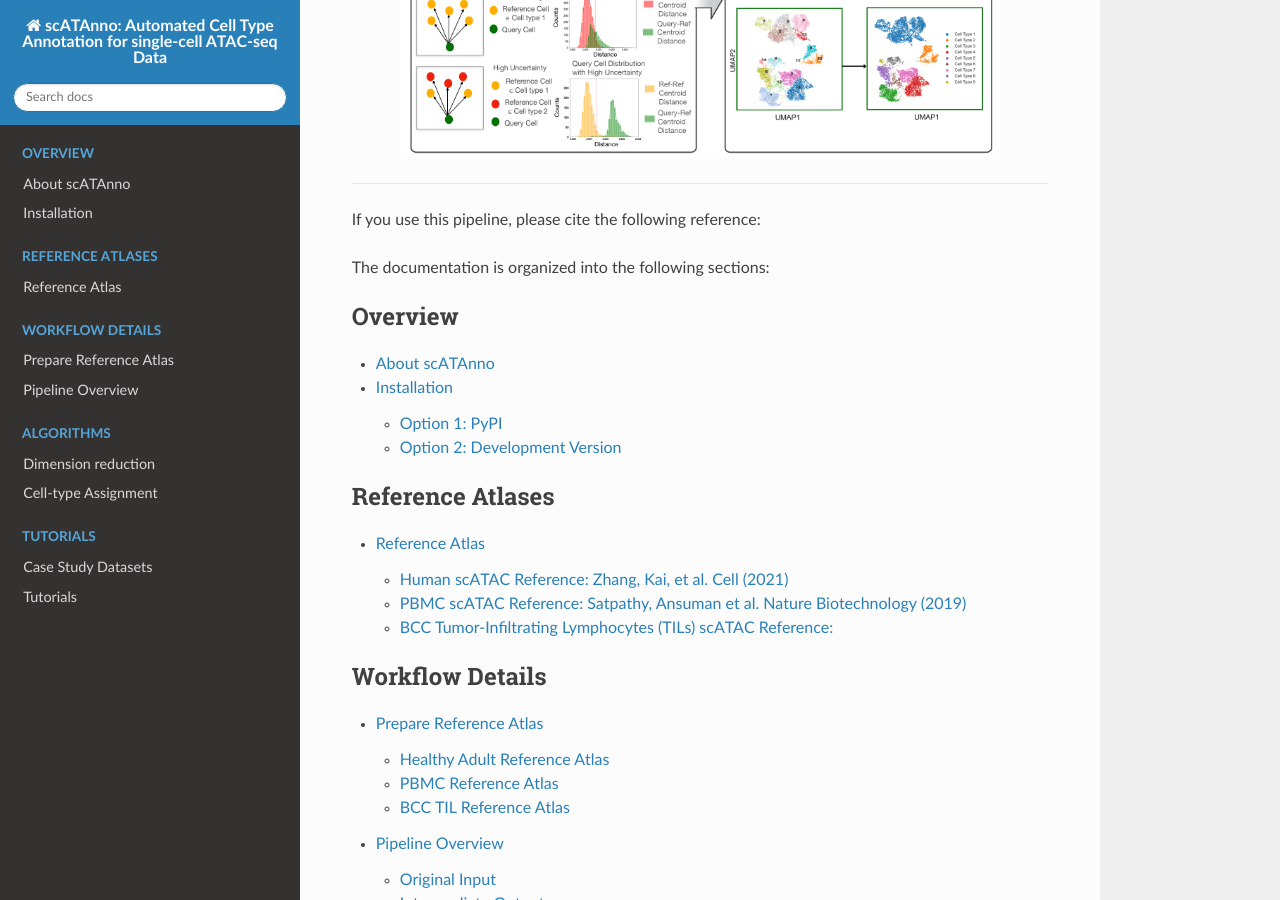
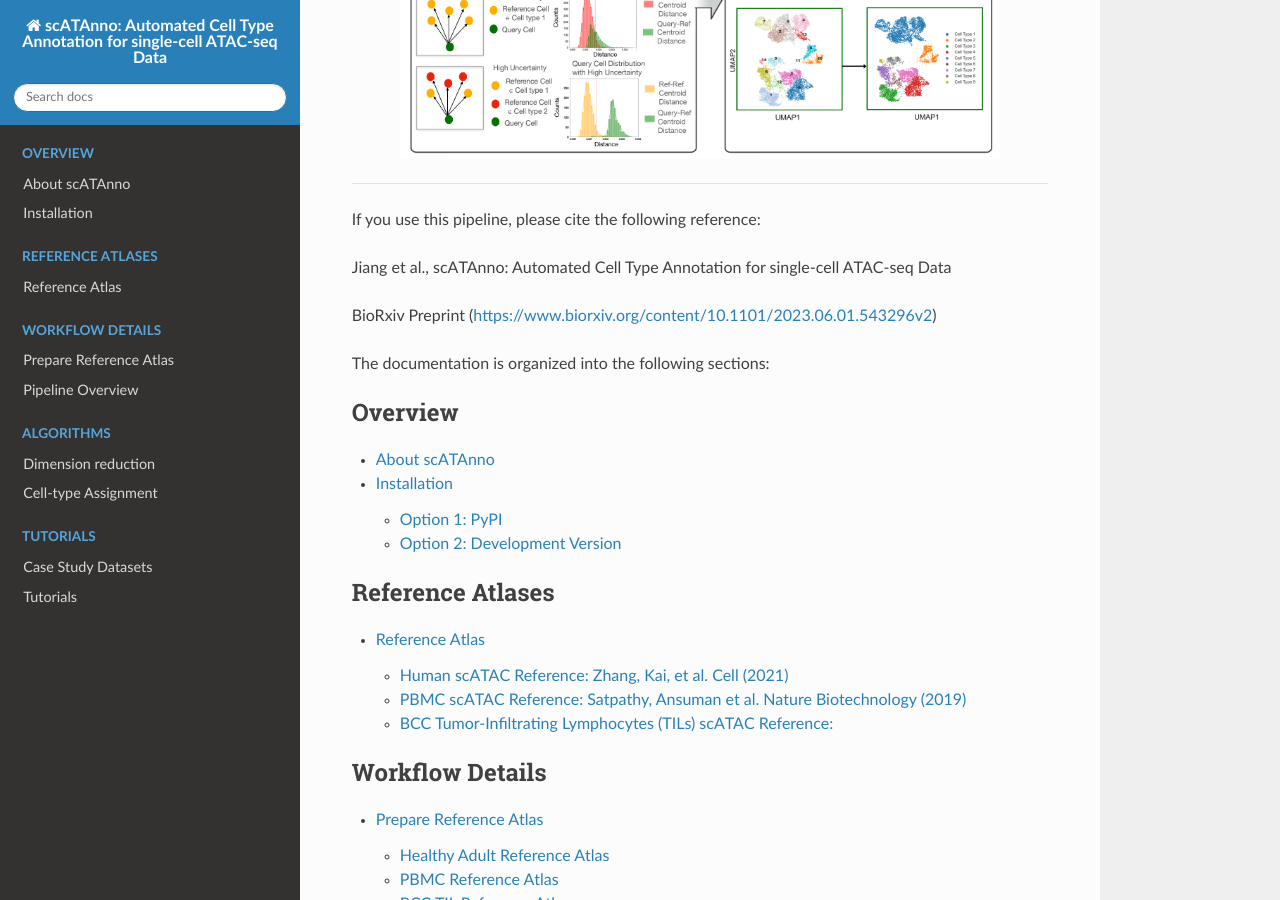
Before and after one commit to Yijia-Jiang/scATAnno-main, a Sphinx documentation site: the page built from doc/index.rst, in a window 1280 px wide and 900 px high, scrolled down 803 px. Built offline with Sphinx 7.4.7 and the Read the Docs theme 2.0.0, drawn with Linux system fonts in a browser that asks for light colours; pages that are not in the unit, such as notebooks, are missing from menus.

Commit message:
Update index.rst

```diff
--- a/doc/index.rst
+++ b/doc/index.rst
@@ -23,6 +23,10 @@ scATAnno is a Python-based workflow that automates the annotation of single-cell
 
 
 If you use this pipeline, please cite the following reference:
+
+Jiang et al., scATAnno: Automated Cell Type Annotation for single-cell ATAC-seq Data
+
+BioRxiv Preprint (https://www.biorxiv.org/content/10.1101/2023.06.01.543296v2)
 
 The documentation is organized into the following sections:
 
```
